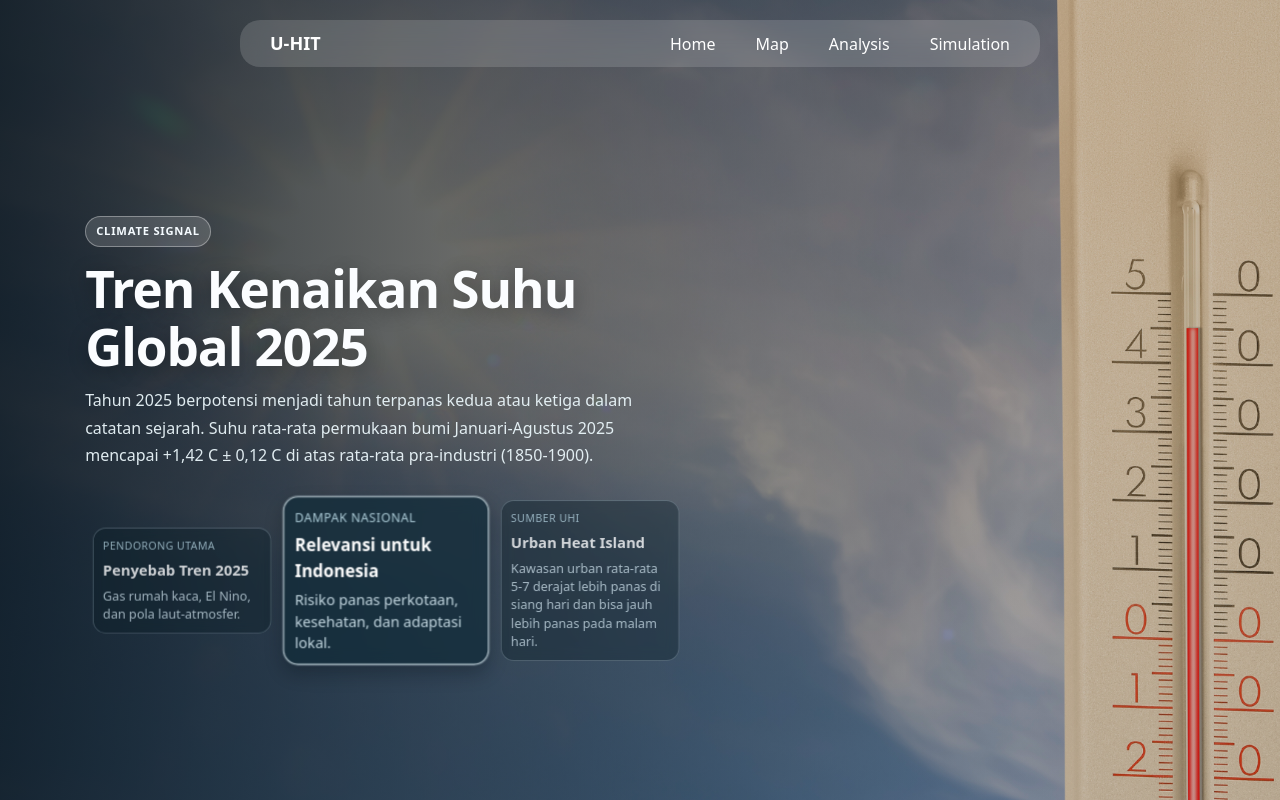
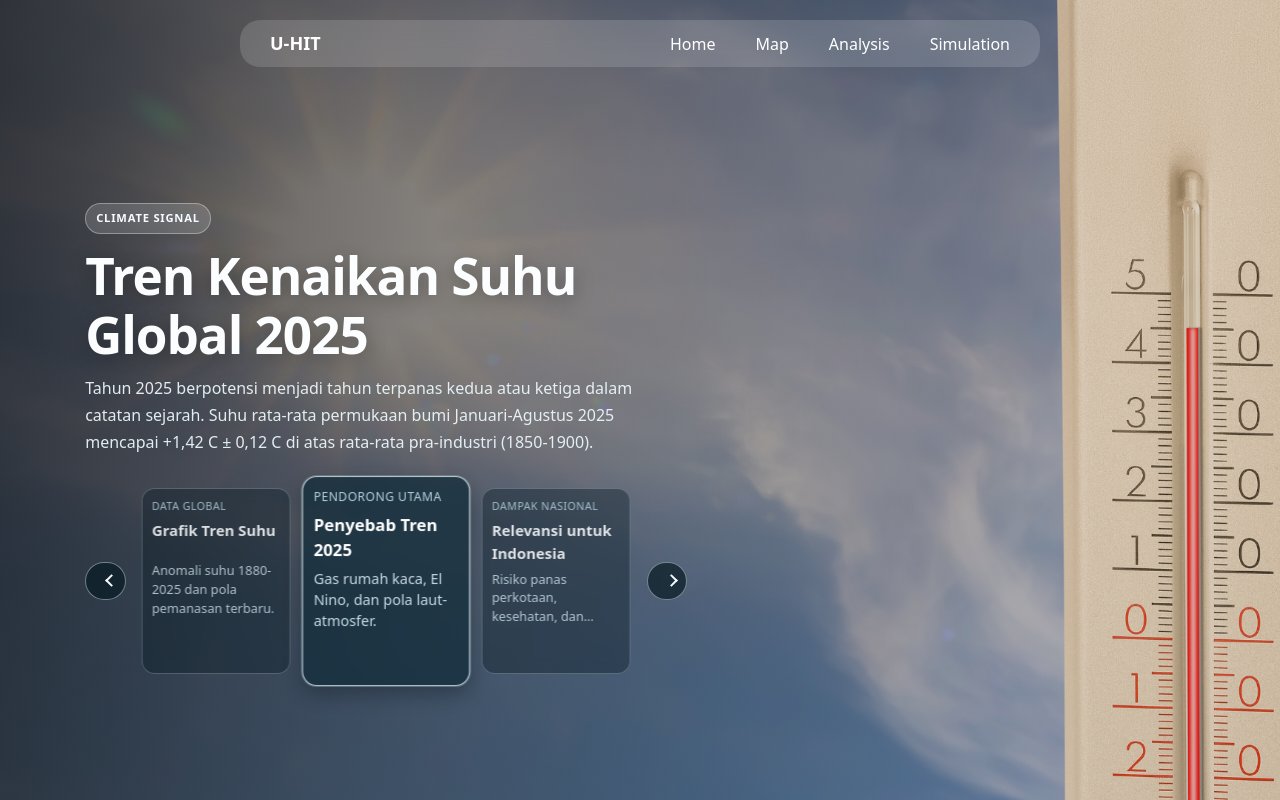
Before and after one commit to Maulidaa/uhit-frontend, a React (Vite) app: page /analisis in a window 1280 px wide. Built offline with nearby package versions, Linux system fonts and the light colour scheme.

Commit message:
feat: add navigation controls for news cards in Analisis page; enhance styles and functionality

```diff
--- a/src/pages/Analisis.css
+++ b/src/pages/Analisis.css
@@ -1,6 +1,6 @@
 .analisis-page {
   min-height: 100vh;
-  background: #102534;
+  background: #161616;
 }
 
 .analisis-content {
@@ -50,8 +50,8 @@
   position: absolute;
   inset: 0;
   background:
-    linear-gradient(92deg, rgba(6, 16, 22, 0.86) 0%, rgba(6, 16, 22, 0.55) 44%, rgba(6, 16, 22, 0.22) 80%),
-    radial-gradient(circle at 75% 10%, rgba(255, 165, 65, 0.24), rgba(255, 165, 65, 0));
+    linear-gradient(95deg, rgba(20, 18, 16, 0.76) 0%, rgba(20, 18, 16, 0.44) 45%, rgba(20, 18, 16, 0.14) 82%),
+    radial-gradient(circle at 74% 12%, rgba(245, 174, 108, 0.16), rgba(245, 174, 108, 0));
 }
 
 .hero-content {
@@ -85,8 +85,56 @@
   display: grid;
   grid-template-columns: repeat(3, minmax(0, 1fr));
   gap: 10px;
+  align-items: stretch;
+  flex: 1;
+}
+
+.hero-news-controls {
   margin-top: 12px;
+  display: flex;
   align-items: center;
+  gap: 10px;
+}
+
+.hero-news-arrow {
+  width: 38px;
+  height: 38px;
+  border-radius: 999px;
+  border: 1px solid rgba(218, 238, 246, 0.46);
+  background: rgba(8, 26, 35, 0.7);
+  color: #f5fbff;
+  display: grid;
+  place-items: center;
+  cursor: pointer;
+  transition: transform 0.25s ease, background-color 0.25s ease, border-color 0.25s ease;
+}
+
+.hero-news-arrow-icon {
+  width: 9px;
+  height: 9px;
+  border-top: 2px solid #f4fbff;
+  border-right: 2px solid #f4fbff;
+}
+
+.hero-news-arrow-icon--left {
+  transform: rotate(-135deg);
+  margin-left: 2px;
+}
+
+.hero-news-arrow-icon--right {
+  transform: rotate(45deg);
+  margin-right: 2px;
+}
+
+.hero-news-arrow:hover {
+  transform: translateY(-2px);
+  background: rgba(13, 38, 50, 0.82);
+  border-color: rgba(236, 248, 253, 0.68);
+}
+
+.hero-news-arrow:focus-visible {
+  outline: 2px solid rgba(212, 236, 246, 0.82);
+  outline-offset: 2px;
 }
 
 .hero-news-card {
@@ -96,9 +144,12 @@
   backdrop-filter: blur(7px);
   padding: 10px;
   display: grid;
+  align-content: start;
   gap: 6px;
+  height: 200px;
   text-decoration: none;
-  transition: transform 0.25s ease, border-color 0.25s ease, background-color 0.25s ease, box-shadow 0.25s ease;
+  transition: transform 0.45s ease, border-color 0.45s ease, background-color 0.45s ease, box-shadow 0.45s ease, opacity 0.45s ease;
+  transform-origin: center;
 }
 
 .hero-news-card:hover {
@@ -110,12 +161,12 @@
   border-color: rgba(232, 247, 253, 0.75);
   background: rgba(16, 42, 56, 0.72);
   box-shadow: 0 0 0 1px rgba(214, 236, 246, 0.24), 0 8px 18px rgba(5, 16, 23, 0.32);
-  animation: newsPulse 0.7s ease;
+  animation: newsPulse 1.1s ease;
 }
 
 .hero-news-card--side {
-  opacity: 0.78;
-  transform: scale(0.92);
+  opacity: 0.82;
+  transform: scale(0.93);
 }
 
 .hero-news-card--side:hover {
@@ -124,12 +175,12 @@
 }
 
 .hero-news-card--center {
-  transform: scale(1.06);
+  transform: scale(1.05);
   z-index: 2;
 }
 
 .hero-news-card--center:hover {
-  transform: scale(1.08) translateY(-2px);
+  transform: scale(1.07) translateY(-2px);
 }
 
 .hero-news-card small {
@@ -142,12 +193,18 @@
 .hero-news-card strong {
   font-size: 1rem;
   color: #ffffff;
+  min-height: 2.4em;
 }
 
 .hero-news-desc {
   font-size: 0.86rem;
   line-height: 1.45;
   color: rgba(214, 234, 242, 0.93);
+  display: -webkit-box;
+  line-clamp: 3;
+  -webkit-line-clamp: 3;
+  -webkit-box-orient: vertical;
+  overflow: hidden;
 }
 
 @keyframes newsPulse {
@@ -503,6 +560,20 @@
     grid-template-columns: 1fr;
   }
 
+  .hero-news-controls {
+    gap: 8px;
+  }
+
+  .hero-news-arrow {
+    width: 34px;
+    height: 34px;
+    flex-shrink: 0;
+  }
+
+  .hero-news-arrow-icon {
+    transform: scale(0.9);
+  }
+
   .driver-orb-row {
     grid-template-columns: repeat(2, minmax(0, 1fr));
   }
--- a/src/pages/Analisis.tsx
+++ b/src/pages/Analisis.tsx
@@ -43,6 +43,14 @@ function Analisis() {
   const [activeNewsIndex, setActiveNewsIndex] = useState(0);
   const totalCards = heroNewsLinks.length;
 
+  const handlePrevNews = () => {
+    setActiveNewsIndex((prev) => (prev - 1 + totalCards) % totalCards);
+  };
+
+  const handleNextNews = () => {
+    setActiveNewsIndex((prev) => (prev + 1) % totalCards);
+  };
+
   const visibleCards = [
     (activeNewsIndex - 1 + totalCards) % totalCards,
     activeNewsIndex,
@@ -56,7 +64,7 @@ function Analisis() {
   useEffect(() => {
     const timer = window.setInterval(() => {
       setActiveNewsIndex((prev) => (prev + 1) % totalCards);
-    }, 2200);
+    }, 4200);
 
     return () => {
       window.clearInterval(timer);
@@ -81,6 +89,15 @@ function Analisis() {
               Suhu rata-rata permukaan bumi Januari-Agustus 2025 mencapai +1,42 C ± 0,12 C di
               atas rata-rata pra-industri (1850-1900).
             </p>
+            <div className="hero-news-controls" aria-label="Navigasi ringkasan berita">
+              <button
+                type="button"
+                className="hero-news-arrow"
+                aria-label="Lihat kartu sebelumnya"
+                onClick={handlePrevNews}
+              >
+                <span className="hero-news-arrow-icon hero-news-arrow-icon--left" aria-hidden="true" />
+              </button>
               <div className="hero-news-row">
                 {visibleCards.map(({ item, itemIndex, slot }) => (
                   item.href ? (
@@ -112,6 +129,15 @@ function Analisis() {
                   )
                 ))}
               </div>
+              <button
+                type="button"
+                className="hero-news-arrow"
+                aria-label="Lihat kartu berikutnya"
+                onClick={handleNextNews}
+              >
+                <span className="hero-news-arrow-icon hero-news-arrow-icon--right" aria-hidden="true" />
+              </button>
+            </div>
           </div>
         </section>
       </main>
```
Lines whose indentation alone changed are shown as unchanged.
